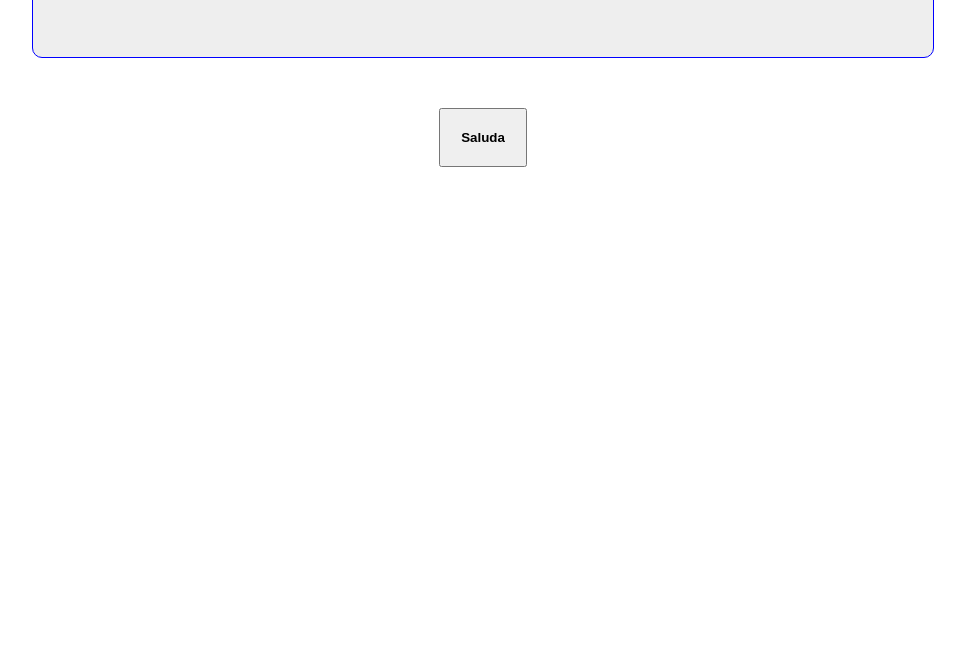
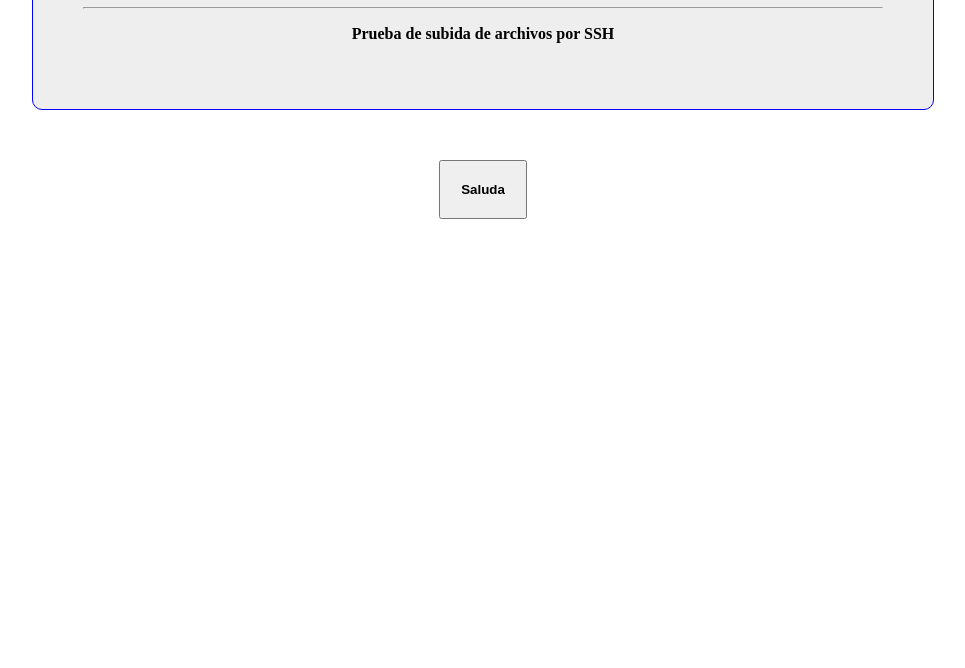
Before and after one commit to JairHuerta/MiProyectoGit, a plain HTML site: page index.html in a window 1280 px wide. Shown: the part 132-800 px from the top of the page, without its empty margins (157-1122 px from the left). Drawn offline with Linux system fonts and the light colour scheme.

Commit message:
subida con SSH

```diff
--- a/index.html
+++ b/index.html
@@ -5,11 +5,13 @@
     <meta name="viewport" content="width=device-width, initial-scale=1.0">
 
     <link rel="stylesheet" href="css/estilos.css">
-    <title>Hola mundo</title>
+    <title>Hola mundo | Jair Huerta</title>
 </head>
 <body>
     <header>
         <h1>Hola mundo</h1>
+        <hr>
+        <p>Prueba de subida de archivos por SSH</p>
     </header>
     <div>
         <button onclick="hola()">Saluda</button>
```
